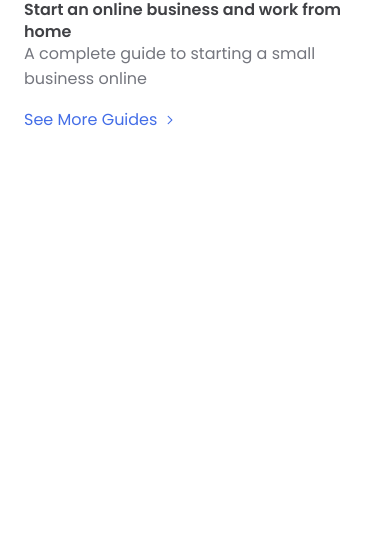
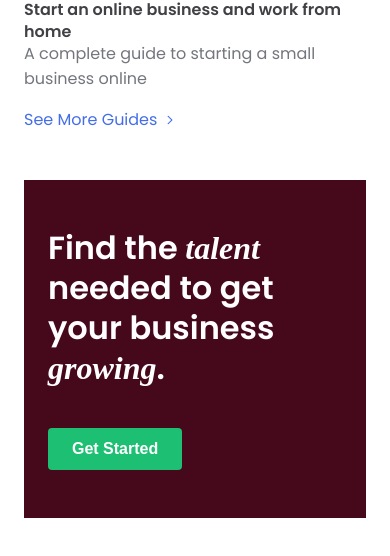
Before and after one commit to Mian-0/Fiver, a plain HTML site: page index.html in a window 390 px wide. Shown: the part 7324-7880 px from the top of the page. Before the commit the page ends 7504 px from the top, so only its background shows below. Drawn offline with Linux system fonts and the light colour scheme; a web font is replaced by a local one.

Commit message:
Talent Section Completed

```diff
--- a/index.html
+++ b/index.html
@@ -137,7 +137,7 @@
                 <h2 class="TitleForAllSection">Popular professional services</h2>
             </div>
             <div class="servicesCol2">
-                <ul class="cardsSlider" id="ServicesSlider" onclick="movesliderServices();">
+                <ul class="cardsSlider" id="ServicesSlider" onmouseenter="movesliderServices();">
                     <li class="CardliServices">
                         <div class="servicesCard">
                             <a href="#" class="servicesCardLink">
@@ -452,7 +452,7 @@
                 <a class="see-more-link hide-MoreProjectsBtnMobile" href="#">See More Projects<span class="see-more-link-arrow" aria-hidden="true" style="width: 10px; height: 10px;"><svg width="10" height="10" viewBox="0 0 8 16" xmlns="http://www.w3.org/2000/svg"><path d="M0.772126 1.19065L0.153407 1.80934C0.00696973 1.95578 0.00696973 2.19322 0.153407 2.33969L5.80025 8L0.153407 13.6603C0.00696973 13.8067 0.00696973 14.0442 0.153407 14.1907L0.772126 14.8094C0.918563 14.9558 1.156 14.9558 1.30247 14.8094L7.84666 8.26519C7.99309 8.11875 7.99309 7.88131 7.84666 7.73484L1.30247 1.19065C1.156 1.04419 0.918563 1.04419 0.772126 1.19065Z"></path></svg></span></a>
             </div>
             <div class="projectsCol2">
-                <ul class="cardsSlider CardSliderForProjects" id="ProjectsSlider" onclick="movesliderProjects()">
+                <ul class="cardsSlider CardSliderForProjects" id="ProjectsSlider" onmouseenter="movesliderProjects()">
                     <li class="CardliServices">
                         <div class="projectsCardContainer">
                             <a href="#">
@@ -702,6 +702,17 @@
         </div>
     </div>
     <!-- Guides Section Completed -->
+
+    <!-- Talent Section -->
+    <div class="talentContainer">
+        <div class="talentRow">
+            <div class="talentcol1">
+                <h2 class="Talent-Title"><span>Find the <i>talent</i> needed to get your business <i>growing</i>.</span></h2>
+                <button class="heroBtnForAll TalentBtn">Get Started</button>
+            </div>
+        </div>
+    </div>
+    <!-- Talent Section Completed -->
     <!-- JS -->
     <script src="app.js"></script>
 </body>
--- a/responsive.css
+++ b/responsive.css
@@ -464,3 +464,45 @@
     }
 }
 /* Guides Section Completed */
+
+/* Talent Section */
+@media screen and (max-width:1159px) {
+    .talentRow{
+        padding: 80px 32px;
+        background: url("https://fiverr-res.cloudinary.com/q_auto,f_auto,w_1160,dpr_2.0/v1/attachments/generic_asset/asset/50218c41d277f7d85feeaf3efb4549bd-1599072608134/bg-signup-1160-x2.png");
+        background-size: cover;
+        background-repeat: no-repeat;
+    }
+    .Talent-Title{
+        font-size: 40px;
+    }
+}
+@media screen and (max-width:899px) {
+    .talentContainer{
+        margin-bottom: 88px;
+    }
+    .talentRow{
+        background: none;
+        background-color: #45091b;
+    }
+    .talentcol1{
+        width: 90%;
+    }
+}
+@media screen and (max-width:599px) {
+    .talentContainer{
+        padding: 0 24px;
+        margin-bottom: 64px;
+    }
+    .talentRow{
+        padding: 48px 24px;
+    }
+    .talentcol1{
+        width: 100%;
+    }
+    .Talent-Title{
+        font-size: 32px;
+        line-height: 40px;
+    }
+}
+/* Talent Section Completed */
--- a/style.css
+++ b/style.css
@@ -799,3 +799,33 @@ nav {
     margin-top: -4px;
 }
 /* Guides Section Completed */
+
+/* Talent Section */
+.talentContainer{
+    padding: 0 32px;
+    max-width: 1400px;
+    margin: 0 auto;
+    margin-bottom: 120px;
+}
+.talentRow{
+    padding: 120px 96px;
+    background: url("https://fiverr-res.cloudinary.com/q_auto,f_auto,w_1400,dpr_1.0/v1/attachments/generic_asset/asset/50218c41d277f7d85feeaf3efb4549bd-1599072608122/bg-signup-1400-x1.png");
+    background-size: cover;
+    background-position: center;
+    background-repeat: no-repeat;
+}
+.talentcol1{
+    width: 650px;
+}
+.Talent-Title{
+    color: white;
+    font-size: 48px;
+    padding-bottom: 40px;
+    line-height: 56px;
+    font-weight: 600;
+}
+.TalentBtn{
+    padding: 12px 24px;
+    font-size: 16px;
+}
+/* Talent Section Completed */
```
